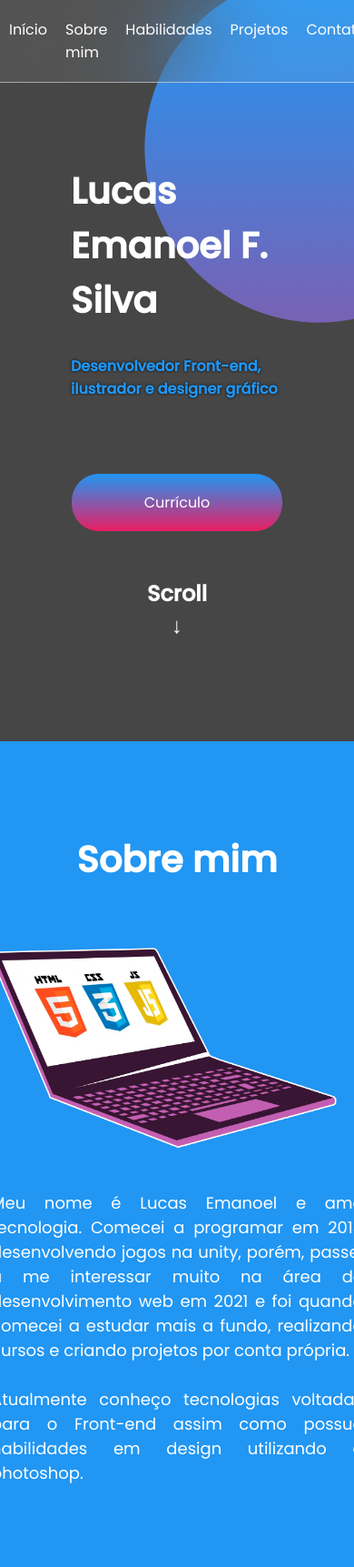
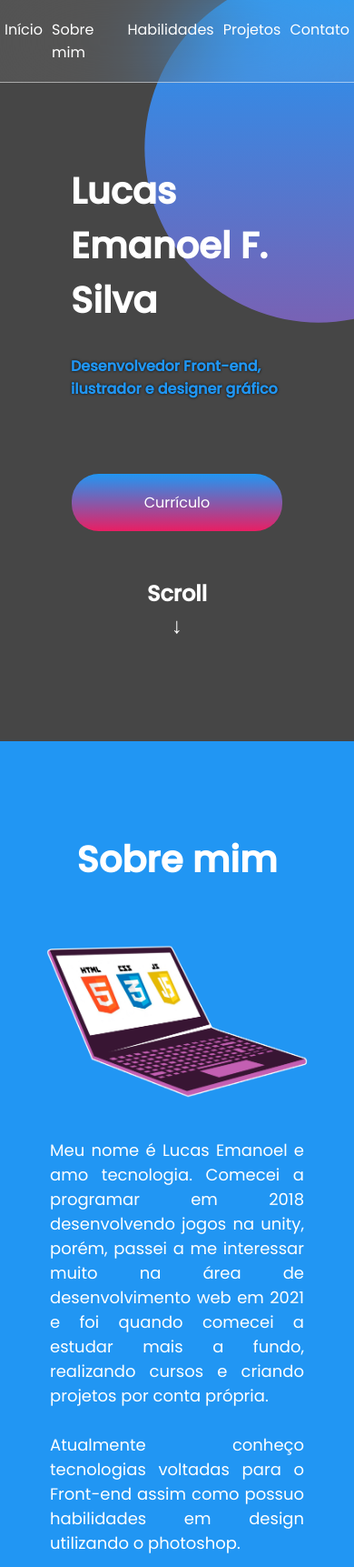
Before and after one commit to lucastheldl/FrontEnd-Portifolio, a plain HTML site: page index.html in a window 390 px wide. Shown: the top 1723 px of the page at 91% size. Drawn offline with Linux system fonts and the light colour scheme; a web font is replaced by a local one.

Commit message:
Resposive Issues

```diff
--- a/assets/scss/responsivo.scss
+++ b/assets/scss/responsivo.scss
@@ -1,20 +1,3 @@
-@media only screen and (max-width:500px) {
-  header{
-    ul{
-      li{
-        margin: 20px 10px 20px;
-      }
-    }
-  }
-}
-@media only screen and (max-width: 700px) {
-  header{
-    div{
-      display: none;
-    }
-  }
-}
-
 @media only screen and (max-width: 1150px) {
   #skills,#about{
     .row {
@@ -32,3 +15,41 @@
     }
   }
 }
+@media only screen and (max-width: 700px) {
+  header{
+    div{
+      display: none;
+    }
+  }
+}
+@media only screen and (max-width:500px) {
+  header{
+    ul{
+      margin-right: 0;
+      li{
+        margin: 20px 10px 20px;
+      }
+    }
+  }
+  #about{
+    img{
+      margin-right: 0px;
+      width: 300px;
+    }
+  }
+  #skills{
+    #box{
+      margin-right: 0px;
+      min-width: 300px;
+    }
+  }
+}
+@media only screen and (max-width:400px) {
+  header{
+    ul{
+      li{
+        margin: 20px 5px 20px;
+      }
+    }
+  }
+}
```
Also changed, not shown: assets/css/style.css, 1 other file.
